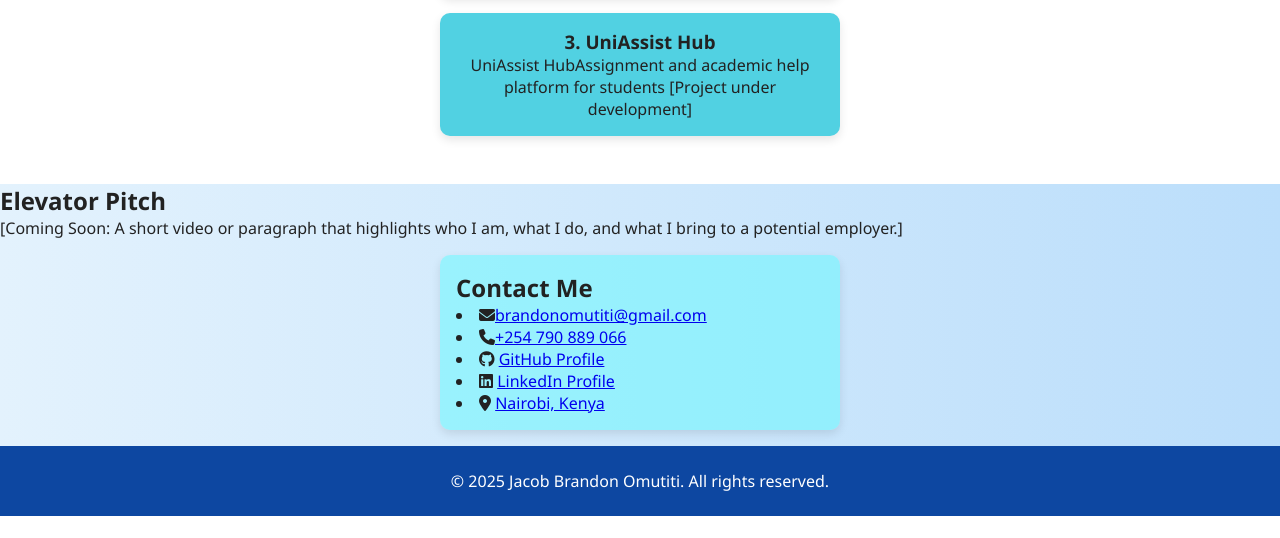
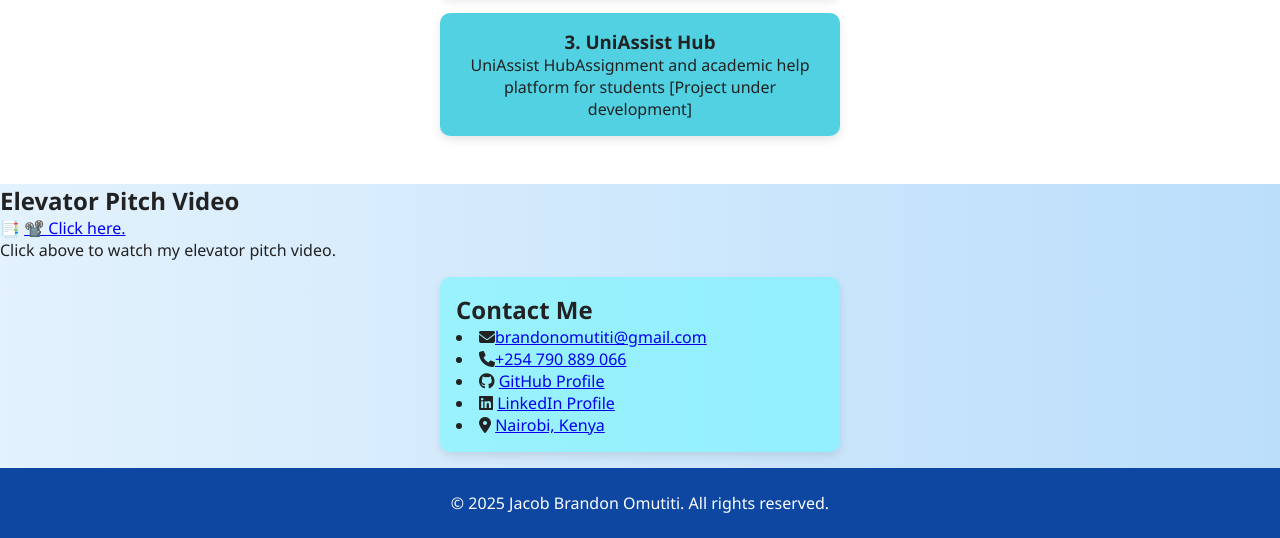
Before and after one commit to Brandon05-dev/My-Website, a plain HTML site: page index.html in a window 1280 px wide. Shown: the part 1487-2025 px from the top of the page. Before the commit the page ends 2003 px from the top, so only its background shows below. Drawn offline with Linux system fonts and the light colour scheme.

Commit message:
Update index.html

```diff
--- a/index.html
+++ b/index.html
@@ -63,10 +63,13 @@
 
   </section>
 
-  <!-- Elevator Pitch -->
+   <!-- Elevator Pitch -->
   <section class="elevator">
-    <h2>Elevator Pitch</h2>
-    <p class="placeholder">[Coming Soon: A short video or paragraph that highlights who I am, what I do, and what I bring to a potential employer.]</p>
+    <h2>Elevator Pitch Video</h2>
+    <p>
+          📑 <a href="https://docs.google.com/presentation/d/1l7lPcGKBMq_SHa2db96RCrLFBNQxrMmH9pNMPKjo2IY/edit?usp=sharing" target="_blank">📽️ Click here.</a>
+        </p>
+    <p class="placeholder">Click above to watch my elevator pitch video.</p>
   </section>
 
 <link rel="stylesheet" href="https://cdnjs.cloudflare.com/ajax/libs/font-awesome/6.5.0/css/all.min.css">
```
